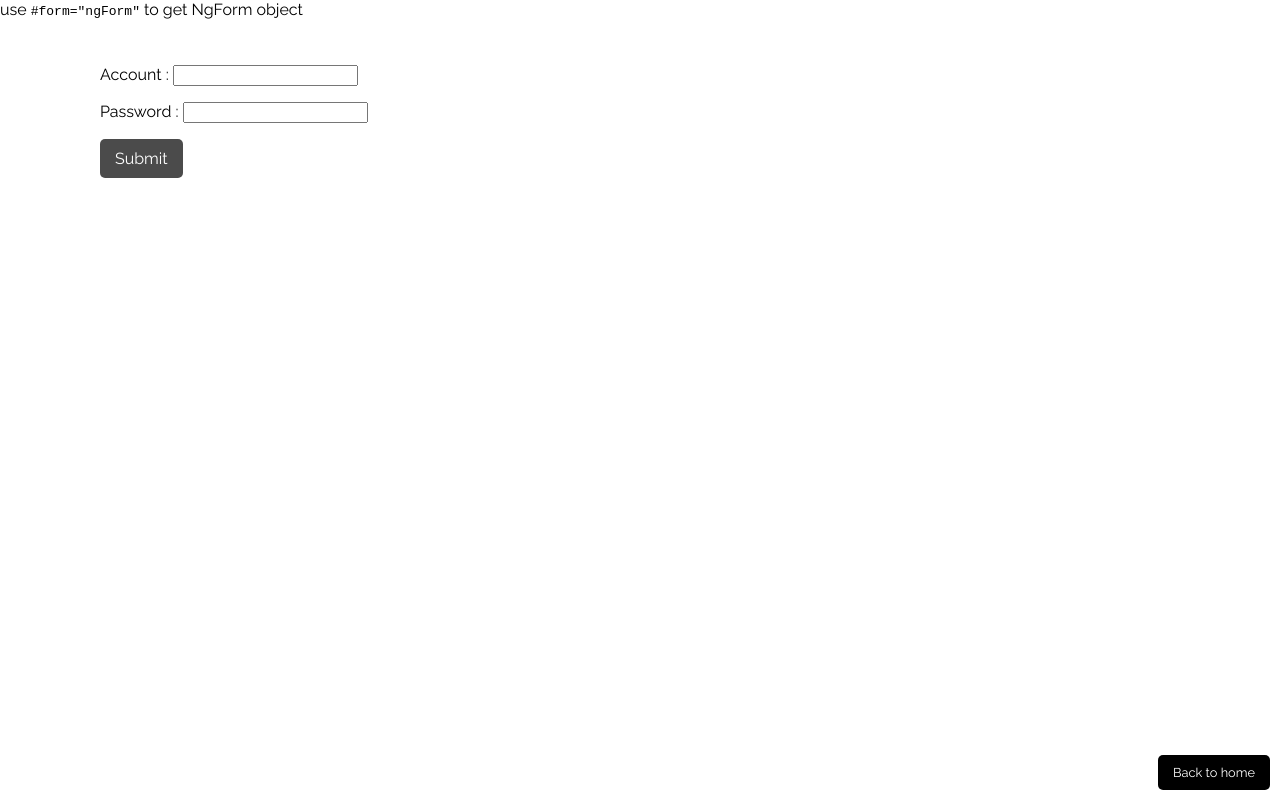
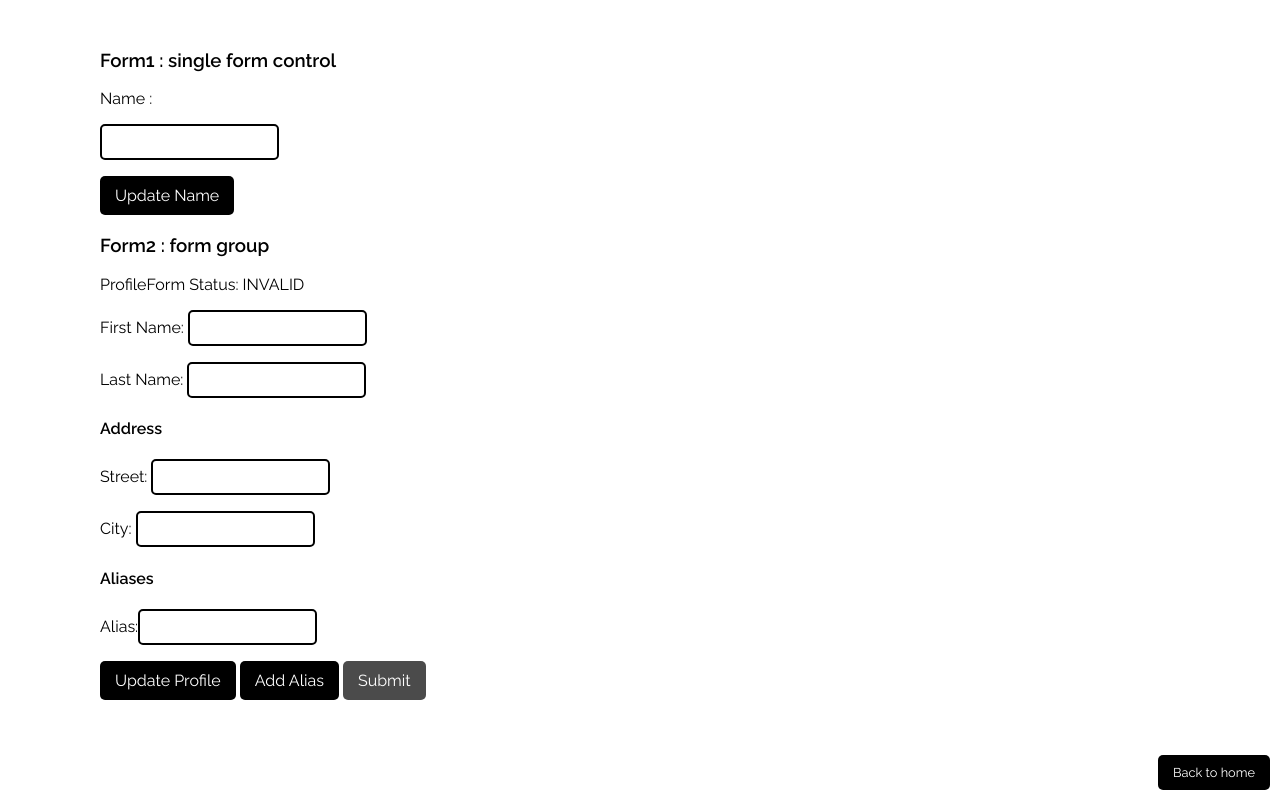
Before and after one commit to NOIPA171/Angular, an Angular app: page /forms in a window 1280 px wide. Built offline with nearby package versions, Linux system fonts and the light colour scheme.

Commit message:
[forms] init reactive

```diff
--- a/src/app/pages/forms/forms.module.ts
+++ b/src/app/pages/forms/forms.module.ts
@@ -3,17 +3,23 @@ import { CommonModule } from '@angular/common';
 import { TemplateDrivenComponent } from './template-driven/template-driven.component';
 import { RouterModule } from '@angular/router';
 import { DesignsystemModule } from 'src/app/components/designsystem.module';
-import { FormsModule as NgFormsModule } from '@angular/forms';
+import {
+  FormsModule as NgFormsModule,
+  ReactiveFormsModule,
+} from '@angular/forms';
+import { ReactiveComponent } from './reactive/reactive.component';
 
 @NgModule({
-  declarations: [TemplateDrivenComponent],
+  declarations: [TemplateDrivenComponent, ReactiveComponent],
   imports: [
     CommonModule,
     DesignsystemModule,
     NgFormsModule,
+    ReactiveFormsModule,
     RouterModule.forChild([
+      { path: '', component: ReactiveComponent },
       {
-        path: '',
+        path: 'template',
         component: TemplateDrivenComponent,
       },
     ]),
--- /dev/null
+++ b/src/app/pages/forms/reactive/reactive.component.html
@@ -0,0 +1,61 @@
+<div class="wrapper-content">
+  <h3>Form1 : single form control</h3>
+  <form>
+    <label for="name">Name : </label>
+    <p>{{ name.value }}</p>
+    <p><input class="inpt" type="text" id="name" [formControl]="name" /></p>
+    <app-button (click)="updateName()">Update Name</app-button>
+  </form>
+  <!-- ------ -->
+  <h3>Form2 : form group</h3>
+  ProfileForm Status: {{ profileForm.status }}
+  <form [formGroup]="profileForm" (ngSubmit)="onSubmit()">
+    <p>
+      <label for="first-name">First Name: </label>
+      <input
+        class="inpt"
+        id="first-name"
+        type="text"
+        formControlName="firstName"
+      />
+    </p>
+    <p>{{ getErrorMsg(lastNameControl) }}</p>
+    <p>
+      <label for="last-name">Last Name: </label>
+      <input
+        class="inpt"
+        id="last-name"
+        type="text"
+        formControlName="lastName"
+      />
+    </p>
+    <div formGroupName="address">
+      <h4>Address</h4>
+      <p>
+        <label for="street">Street: </label>
+        <input class="inpt" id="street" type="text" formControlName="street" />
+      </p>
+      <p>
+        <label for="city">City: </label>
+        <input class="inpt" id="city" type="text" formControlName="city" />
+      </p>
+    </div>
+    <h4>Aliases</h4>
+    <ng-container formArrayName="aliases">
+      <p *ngFor="let alias of aliases.controls; let i = index">
+        <label for="alias-{{ i }}">Alias:</label>
+        <input
+          class="inpt"
+          id="alias-{{ i }}"
+          type="text"
+          [formControlName]="i"
+        />
+      </p>
+    </ng-container>
+    <app-button (click)="updateProfile()">Update Profile</app-button>{{ " " }}
+    <app-button (click)="addAlias()">Add Alias</app-button>{{ " " }}
+    <app-button type="submit" [disabled]="!profileForm.valid"
+      >Submit</app-button
+    >
+  </form>
+</div>
--- /dev/null
+++ b/src/app/pages/forms/reactive/reactive.component.scss
@@ -0,0 +1,6 @@
+.ng-valid.ng-touched {
+  border-color: rgb(0, 194, 0);
+}
+.ng-invalid.ng-touched {
+  border-color: red;
+}
--- /dev/null
+++ b/src/app/pages/forms/reactive/reactive.component.ts
@@ -0,0 +1,109 @@
+import { Component, OnInit } from '@angular/core';
+import {
+  FormControl,
+  FormGroup,
+  FormBuilder,
+  Validators,
+  ValidatorFn,
+  AbstractControl,
+  ValidationErrors,
+  FormArray, // managing unnamed controls
+} from '@angular/forms';
+
+function forbiddenNameValidator(nameRgx: RegExp): ValidatorFn {
+  return (control: AbstractControl): ValidationErrors | null => {
+    const forbidden = nameRgx.test(control.value);
+    return forbidden ? { forbiddenName: { value: control.value } } : null;
+  };
+}
+
+@Component({
+  selector: 'app-reactive',
+  templateUrl: './reactive.component.html',
+  styleUrls: ['./reactive.component.scss'],
+})
+export class ReactiveComponent implements OnInit {
+  // form1 --- single form control
+  name = new FormControl('');
+
+  // form2 --- grouping form control
+  // profileForm = new FormGroup({
+  //   firstName: new FormControl(''),
+  //   lastName: new FormControl(''),
+  //   address: new FormGroup({
+  //     street: new FormControl(''),
+  //     city: new FormControl(''),
+  //   }),
+  // });
+
+  // form2 --- with form builder & validation
+  profileForm = this.formbuilder.group({
+    firstName: ['', Validators.required], // [defaultValue, validators(single or array), async promise]
+    lastName: [
+      '',
+      [
+        Validators.required,
+        Validators.minLength(4),
+        forbiddenNameValidator(/voldermort/i), // custom validator
+      ],
+    ],
+    address: this.formbuilder.group({
+      street: [''],
+      city: [''],
+    }),
+    aliases: this.formbuilder.array([
+      // dynamic form
+      this.formbuilder.control(''),
+    ]),
+  });
+  // getter to provide access
+  // this.profileForm.get('name') returns AbstractControl, so you need to provide an explicit type
+  get lastNameControl() {
+    return this.profileForm.get('lastName') as FormControl;
+  }
+  get aliases() {
+    return this.profileForm.get('aliases') as FormArray;
+  }
+  // include formbuilder service here
+  constructor(private formbuilder: FormBuilder) {}
+
+  ngOnInit(): void {}
+
+  // form1
+  updateName() {
+    this.name.setValue('Nancy');
+  }
+
+  // form2
+  onSubmit() {
+    // TODO: Use EventEmitter with form value
+    // Use EventEmitter to keep the form encapsulated and to provide the form value outside the component.
+    console.warn(this.profileForm.value);
+  }
+  updateProfile() {
+    this.profileForm.patchValue({
+      firstName: 'Nancy',
+      address: {
+        street: 'Baker Street',
+      },
+    });
+  }
+  addAlias() {
+    this.aliases.push(this.formbuilder.control(''));
+  }
+  getErrorMsg(formControl: FormControl): string {
+    let msg = '';
+    const { pristine, errors } = formControl;
+    if (!errors || pristine) {
+      return msg;
+    }
+    if (errors.minlength) {
+      msg = `Plesase insert a minimum of ${errors.minlength.requiredLength} characters.`;
+    } else if (errors.required) {
+      msg = 'This is a required field.';
+    } else if (errors.forbiddenName) {
+      msg = 'He-who-shall-not-be-named is forbidden to use this platform.';
+    }
+    return msg;
+  }
+}
--- a/src/styles.scss
+++ b/src/styles.scss
@@ -21,4 +21,5 @@ body {
   padding: 8px 12px;
   border-radius: 5px;
   font-family: "Raleway", sans-serif;
+  border: solid 2px black;
 }
```
Also changed, not shown: 1 other file (tests, documents, lock files or other folders).
